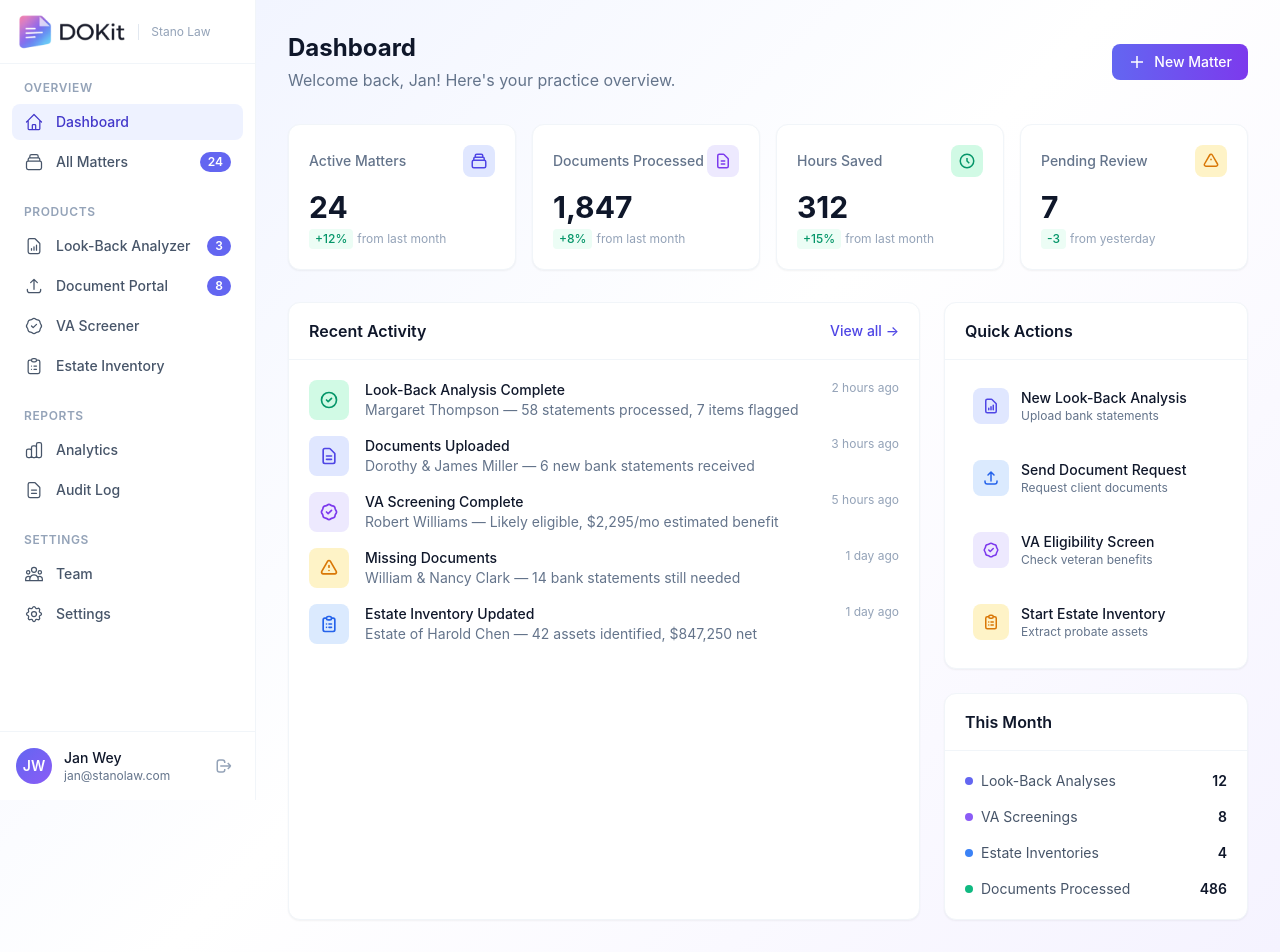
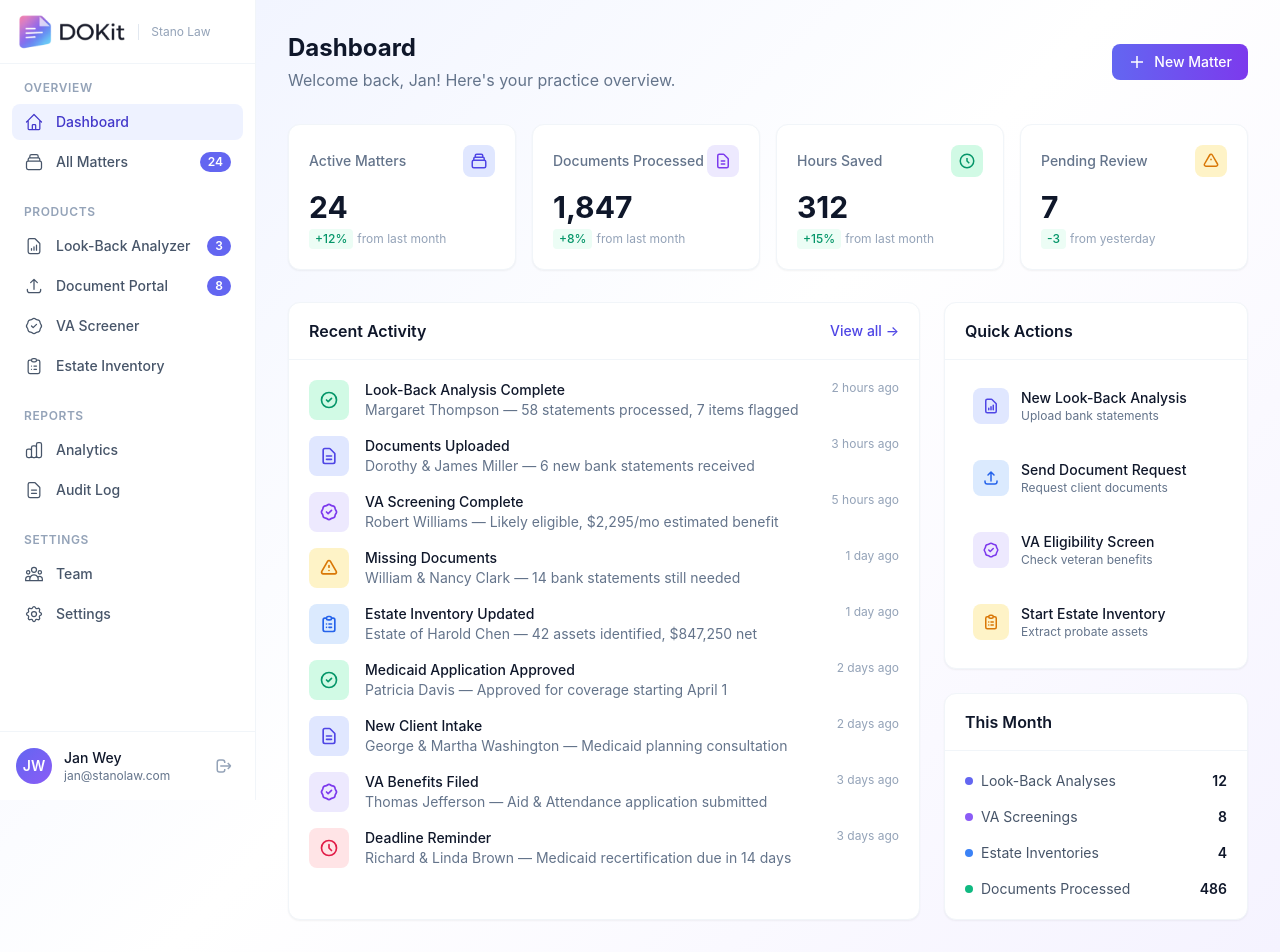
Before and after one commit to CoHoast/stano-law, a Next.js app: page /dashboard in a window 1280 px wide. Built offline with nearby package versions, Linux system fonts and the light colour scheme.

Commit message:
Add more demo data: 10 activity items for fuller dashboard

```diff
--- a/src/app/dashboard/page.tsx
+++ b/src/app/dashboard/page.tsx
@@ -159,6 +159,58 @@ export default function DashboardPage() {
               </div>
               <div className="text-xs text-slate-400 whitespace-nowrap">1 day ago</div>
             </div>
+
+            <div className="flex gap-4">
+              <div className="w-10 h-10 bg-emerald-100 rounded-lg flex items-center justify-center flex-shrink-0">
+                <svg width="20" height="20" className="text-emerald-600" fill="none" stroke="currentColor" strokeWidth="2" viewBox="0 0 24 24">
+                  <path strokeLinecap="round" strokeLinejoin="round" d="M9 12l2 2 4-4m6 2a9 9 0 11-18 0 9 9 0 0118 0z"/>
+                </svg>
+              </div>
+              <div className="flex-1 min-w-0">
+                <div className="text-sm font-medium text-slate-900">Medicaid Application Approved</div>
+                <div className="text-sm text-slate-500">Patricia Davis — Approved for coverage starting April 1</div>
+              </div>
+              <div className="text-xs text-slate-400 whitespace-nowrap">2 days ago</div>
+            </div>
+
+            <div className="flex gap-4">
+              <div className="w-10 h-10 bg-indigo-100 rounded-lg flex items-center justify-center flex-shrink-0">
+                <svg width="20" height="20" className="text-indigo-600" fill="none" stroke="currentColor" strokeWidth="2" viewBox="0 0 24 24">
+                  <path strokeLinecap="round" strokeLinejoin="round" d="M9 12h6m-6 4h6m2 5H7a2 2 0 01-2-2V5a2 2 0 012-2h5.586a1 1 0 01.707.293l5.414 5.414a1 1 0 01.293.707V19a2 2 0 01-2 2z"/>
+                </svg>
+              </div>
+              <div className="flex-1 min-w-0">
+                <div className="text-sm font-medium text-slate-900">New Client Intake</div>
+                <div className="text-sm text-slate-500">George & Martha Washington — Medicaid planning consultation</div>
+              </div>
+              <div className="text-xs text-slate-400 whitespace-nowrap">2 days ago</div>
+            </div>
+
+            <div className="flex gap-4">
+              <div className="w-10 h-10 bg-violet-100 rounded-lg flex items-center justify-center flex-shrink-0">
+                <svg width="20" height="20" className="text-violet-600" fill="none" stroke="currentColor" strokeWidth="2" viewBox="0 0 24 24">
+                  <path strokeLinecap="round" strokeLinejoin="round" d="M9 12l2 2 4-4M7.835 4.697a3.42 3.42 0 001.946-.806 3.42 3.42 0 014.438 0 3.42 3.42 0 001.946.806 3.42 3.42 0 013.138 3.138 3.42 3.42 0 00.806 1.946 3.42 3.42 0 010 4.438 3.42 3.42 0 00-.806 1.946 3.42 3.42 0 01-3.138 3.138 3.42 3.42 0 00-1.946.806 3.42 3.42 0 01-4.438 0 3.42 3.42 0 00-1.946-.806 3.42 3.42 0 01-3.138-3.138 3.42 3.42 0 00-.806-1.946 3.42 3.42 0 010-4.438 3.42 3.42 0 00.806-1.946 3.42 3.42 0 013.138-3.138z"/>
+                </svg>
+              </div>
+              <div className="flex-1 min-w-0">
+                <div className="text-sm font-medium text-slate-900">VA Benefits Filed</div>
+                <div className="text-sm text-slate-500">Thomas Jefferson — Aid & Attendance application submitted</div>
+              </div>
+              <div className="text-xs text-slate-400 whitespace-nowrap">3 days ago</div>
+            </div>
+
+            <div className="flex gap-4">
+              <div className="w-10 h-10 bg-rose-100 rounded-lg flex items-center justify-center flex-shrink-0">
+                <svg width="20" height="20" className="text-rose-600" fill="none" stroke="currentColor" strokeWidth="2" viewBox="0 0 24 24">
+                  <path strokeLinecap="round" strokeLinejoin="round" d="M12 8v4l3 3m6-3a9 9 0 11-18 0 9 9 0 0118 0z"/>
+                </svg>
+              </div>
+              <div className="flex-1 min-w-0">
+                <div className="text-sm font-medium text-slate-900">Deadline Reminder</div>
+                <div className="text-sm text-slate-500">Richard & Linda Brown — Medicaid recertification due in 14 days</div>
+              </div>
+              <div className="text-xs text-slate-400 whitespace-nowrap">3 days ago</div>
+            </div>
           </div>
         </div>
 
```
